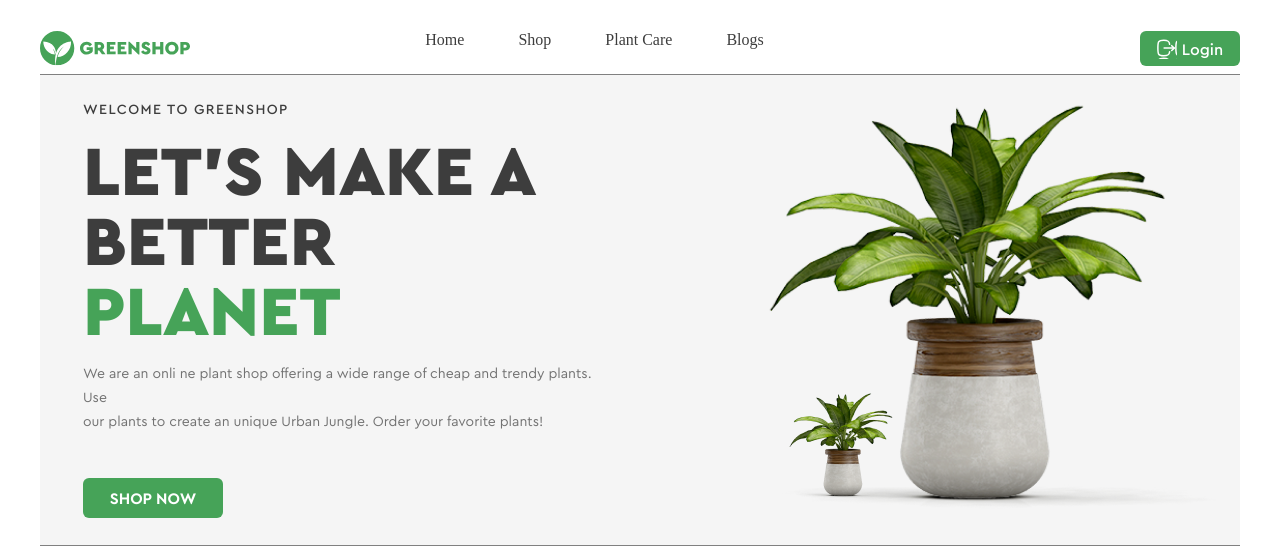
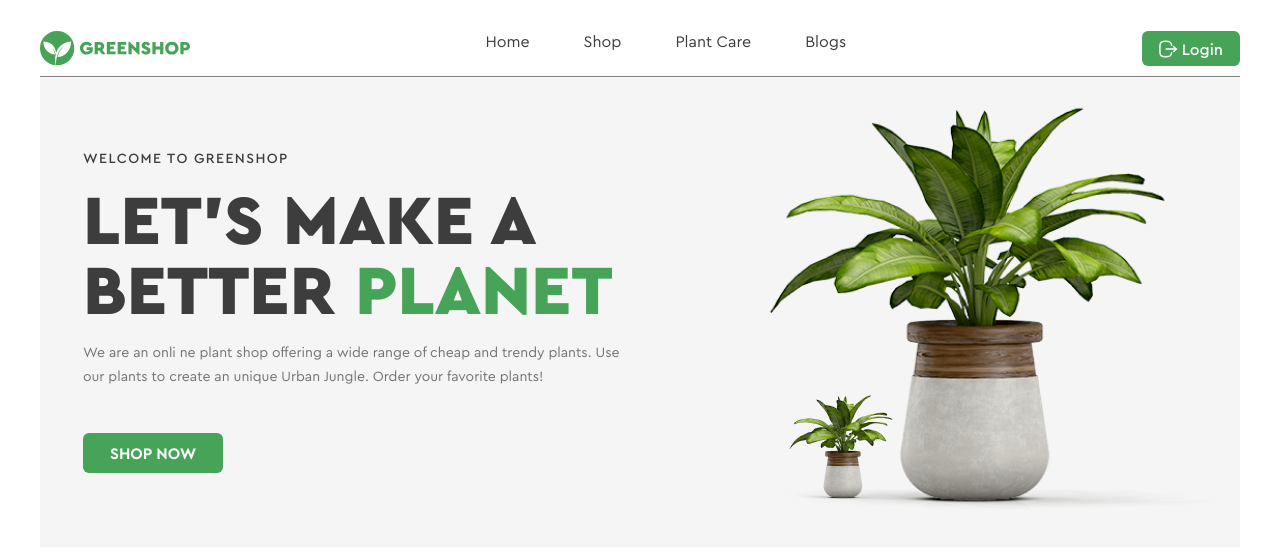
Before and after one commit to Katrin0605/GREENSHOP, a plain HTML site: page index.html in a window 1280 px wide. Drawn offline with Linux system fonts and the light colour scheme.

Commit message:
add new fonts

```diff
--- a/CSS/style.css
+++ b/CSS/style.css
@@ -172,12 +172,12 @@ header nav li a{
     text-decoration: none;
   }
 header .container .logo{
-    margin-right: 229px;
+   /* margin-right: 229px;*/
     display: inline-block;
     /*padding-bottom: 12px; /*не выравнивает логотип как надо?*/
 }
 header .login{
-    margin-left: 370px;
+    /*margin-left: 370px;*/
     font-weight: 500;
     font-size: 16px;
     color: #fff;
@@ -197,12 +197,13 @@ header nav li a{
     font-weight: 400;
     font-size: 16px;
     color: #3d3d3d;
-    /*font-family:'cera_proregular'; ломает всё меню*/
+    font-family:'cera_proregular';
 }
 .login{
     background: #46a358;
     border-radius: 6px;
-    width: 100px;
+    /*width: 100px;*/
+    padding-right: 17px;
     height: 35px;
     display: flex;
     justify-content: center;
@@ -215,8 +216,9 @@ header nav li a{
     display:inline-block;
     background-image:url("../Images/Logout.svg"); /*появился лишний элемент в картинке?*/
     margin-right: 5px;
-    height: 20px;
-    width: 20px;
+    margin-left: 17px;
+    height: 18px;
+    width: 18px;
 }
 .banner .container{
     background: linear-gradient(135deg, #f5f5f5 0%, #f5f5f5 100%);
@@ -224,10 +226,10 @@ header nav li a{
     display: flex;
     justify-content: space-between;
     align-items: center;
-
+    border-bottom: none;g
 }
 .banner article{
-    max-width: 557px;
+    /*max-width: 557px;*/
     display: inline-block;
     margin-right: 93px;
     padding-left: 43px;
@@ -268,7 +270,9 @@ h1 span{ /*переносит текст на новую строку??*/
 article a {
     background: #46a358;
     border-radius: 6px;
-    width: 140px;
+    /*width: 140px;*/
+    padding-left: 27px;
+    padding-right: 27px;
     height: 40px;
     font-weight: 700;
     font-size: 16px;
@@ -276,7 +280,7 @@ article a {
     text-transform: uppercase;
     text-decoration: none;
     color: #fff;
-    display: flex;
+    display: inline-flex;
     justify-content: space-around;
     align-items: center;
     font-family: 'cera_probold';
--- a/index.html
+++ b/index.html
@@ -43,7 +43,7 @@
                 <h1>Let’s Make a<br>Better
                     <span>Planet</span></h1>
                 <p>
-                    We are an onli ne plant shop offering a wide range of cheap and trendy plants. Use<br>our plants to create an unique Urban Jungle. Order your favorite plants!
+                    We are an onli ne plant shop offering a wide range of cheap and trendy plants. Use our plants to create an unique Urban Jungle. Order your favorite plants!
                 </p>
                 <a href="#">SHOP NOW</a>
             </article>
```
